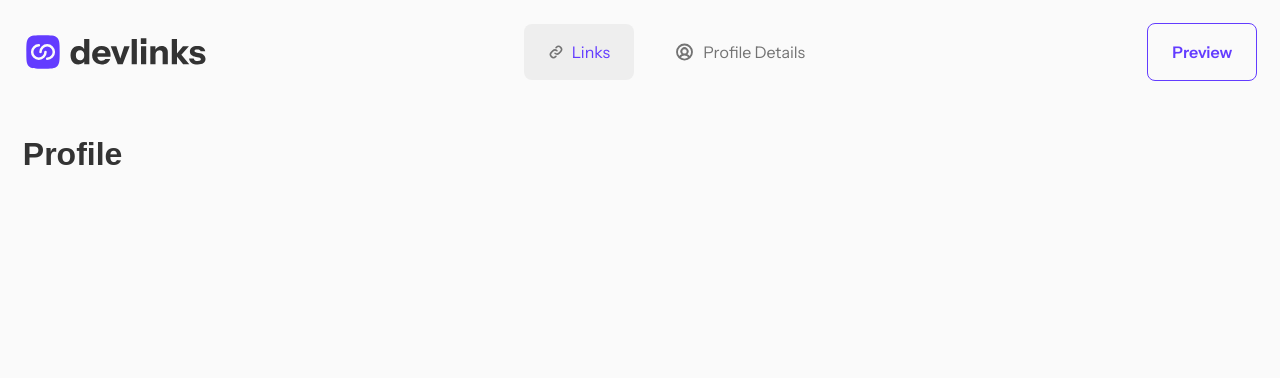
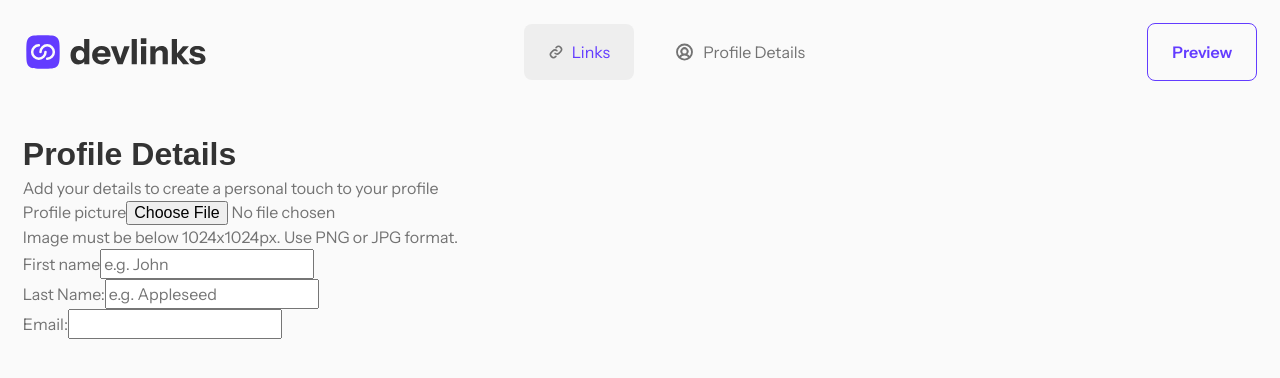
Before and after one commit to jkaps9/link-sharing-app, a React (Vite) app: page /profile in a window 1280 px wide. Shown: the top 378 px of the page. Built offline with nearby package versions, Linux system fonts and the light colour scheme; a web font is replaced by a local one.

Commit message:
add profile details form

```diff
--- a/src/routes/profile.jsx
+++ b/src/routes/profile.jsx
@@ -1,5 +1,56 @@
 const Profile = () => {
-  return <h1>Profile</h1>;
+  return (
+    <>
+      <header>
+        <h1>Profile Details</h1>
+        <p>Add your details to create a personal touch to your profile</p>
+      </header>
+      <section>
+        <form>
+          <section>
+            <label for="avatar">Profile picture</label>
+
+            <input
+              type="file"
+              id="avatar"
+              name="avatar"
+              accept="image/png, image/jpeg"
+            />
+
+            <p>Image must be below 1024x1024px. Use PNG or JPG format.</p>
+          </section>
+          <section>
+            <div class="input-group">
+              <label for="firstName">First name</label>
+              <input
+                type="text"
+                id="firstName"
+                name="firstName"
+                placeholder="e.g. John"
+                autocomplete="given-name"
+                required
+              />
+            </div>
+            <div class="input-group">
+              <label for="lastName">Last Name:</label>
+              <input
+                name="lastName"
+                id="lastName"
+                type="text"
+                placeholder="e.g. Appleseed"
+                autocomplete="family-name"
+                required
+              />
+            </div>
+            <div class="input-group">
+              <label for="email">Email:</label>
+              <input name="email" id="email" type="email" autocomplete="off" />
+            </div>
+          </section>
+        </form>
+      </section>
+    </>
+  );
 };
 
 export default Profile;
```
